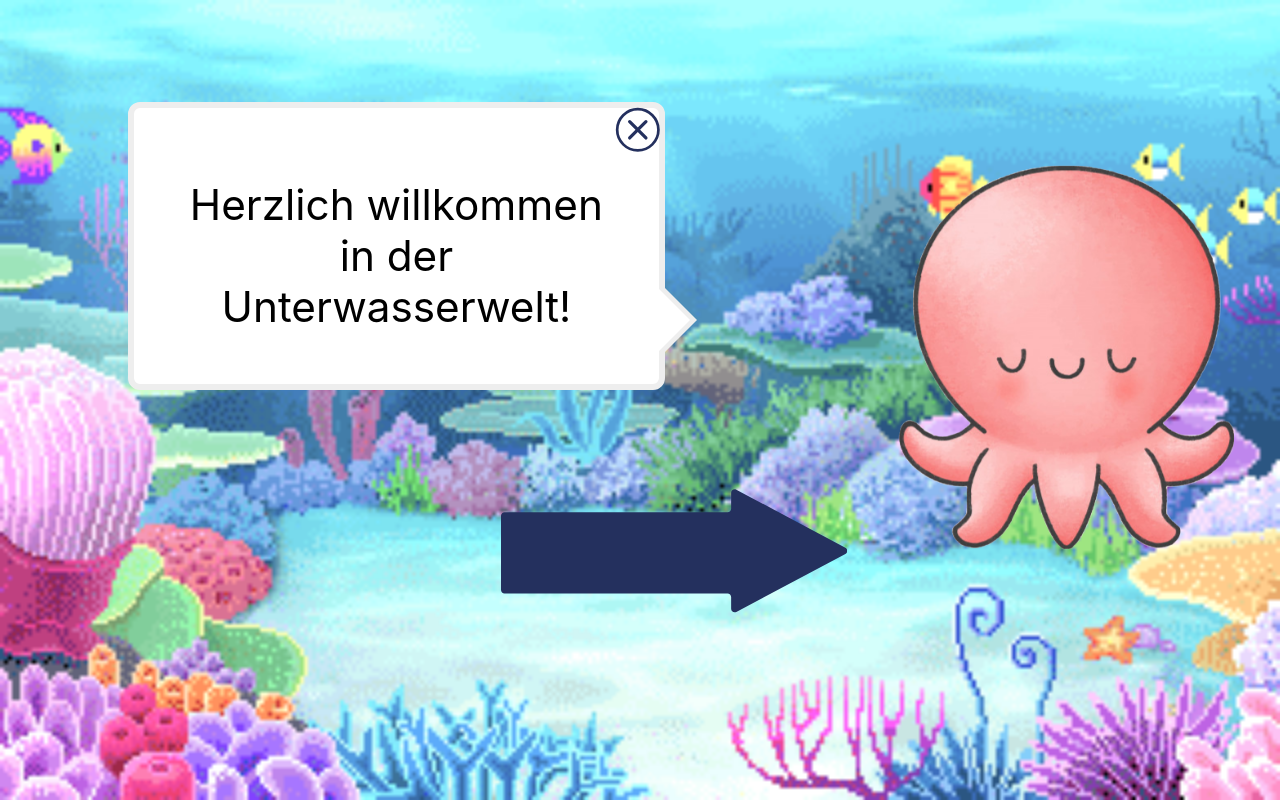
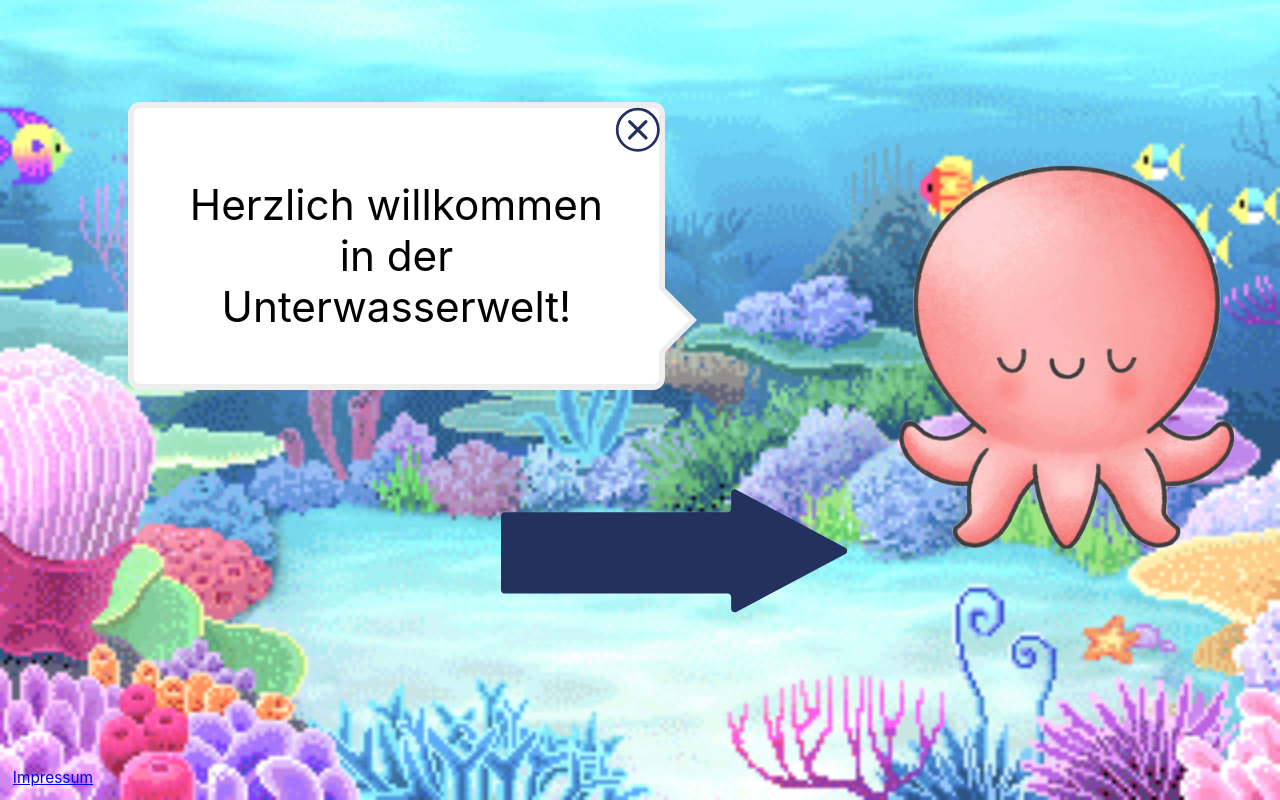
Before and after one commit to egiacomazzi/Subkraki_Web_App, a React (Create React App) app: page / in a window 1280 px wide. Built offline with nearby package versions, Linux system fonts and the light colour scheme.

Commit message:
added Impressum

```diff
--- a/src/App.js
+++ b/src/App.js
@@ -1,13 +1,9 @@
-import React from 'react';
-import './CSS/App.css';
-import Welcome from './Welcome.js';
-import Calculate from './Calculate/Calculate.js';
-
-import {
-  BrowserRouter as Router,
-  Switch,
-  Route,
-} from 'react-router-dom';
+import React from "react";
+import "./CSS/App.css";
+import Welcome from "./Welcome.js";
+import Calculate from "./Calculate/Calculate.js";
+import Impressum from "./shared/Impressum.js";
+import { BrowserRouter as Router, Switch, Route } from "react-router-dom";
 
 /**
  * @author: Elena Giacomazzi, Leon Fruth, Franziska Mäckel
@@ -22,9 +18,13 @@ export default function App() {
         <Switch>
           <Route path="/rechnen">
             <Calculate />
+            <Impressum />
           </Route>
           {/* Has to be the last route entered because the url matches from the strat and all of them match with "/" */}
-          <Route path="/" component={Welcome}></Route>
+          <Route path="/">
+            <Welcome />
+            <Impressum />
+          </Route>
         </Switch>
       </div>
     </Router>
--- /dev/null
+++ b/src/CSS/Impressum.css
@@ -0,0 +1,13 @@
+/**
+ * @author: Elena Giacomazzi, Leon Fruth, Franziska Mäckel
+ * @date: 2021-03-30
+ */
+.impressum {
+  position: fixed;
+  left: 0;
+  bottom: 0;
+  padding: 1vw;
+  color: var(--primary-lila);
+  font-size: 1.2vw;
+  font-family: var(--font-family);
+}
--- /dev/null
+++ b/src/shared/Impressum.js
@@ -0,0 +1,21 @@
+import React from "react";
+import "../CSS/Impressum.css";
+
+/**
+ * @author: Elena Giacomazzi, Leon Fruth, Franziska Mäckel
+ * @date: 2021-03-30
+ */
+class Impressum extends React.Component {
+  /**
+   * @returns An Impressum link at the bottom left corner
+   */
+  render() {
+    return (
+      <div className="impressum">
+        <a href="https://www.uni-bamberg.de/en/cogsys/">Impressum</a>
+      </div>
+    );
+  }
+}
+
+export default Impressum;
```
